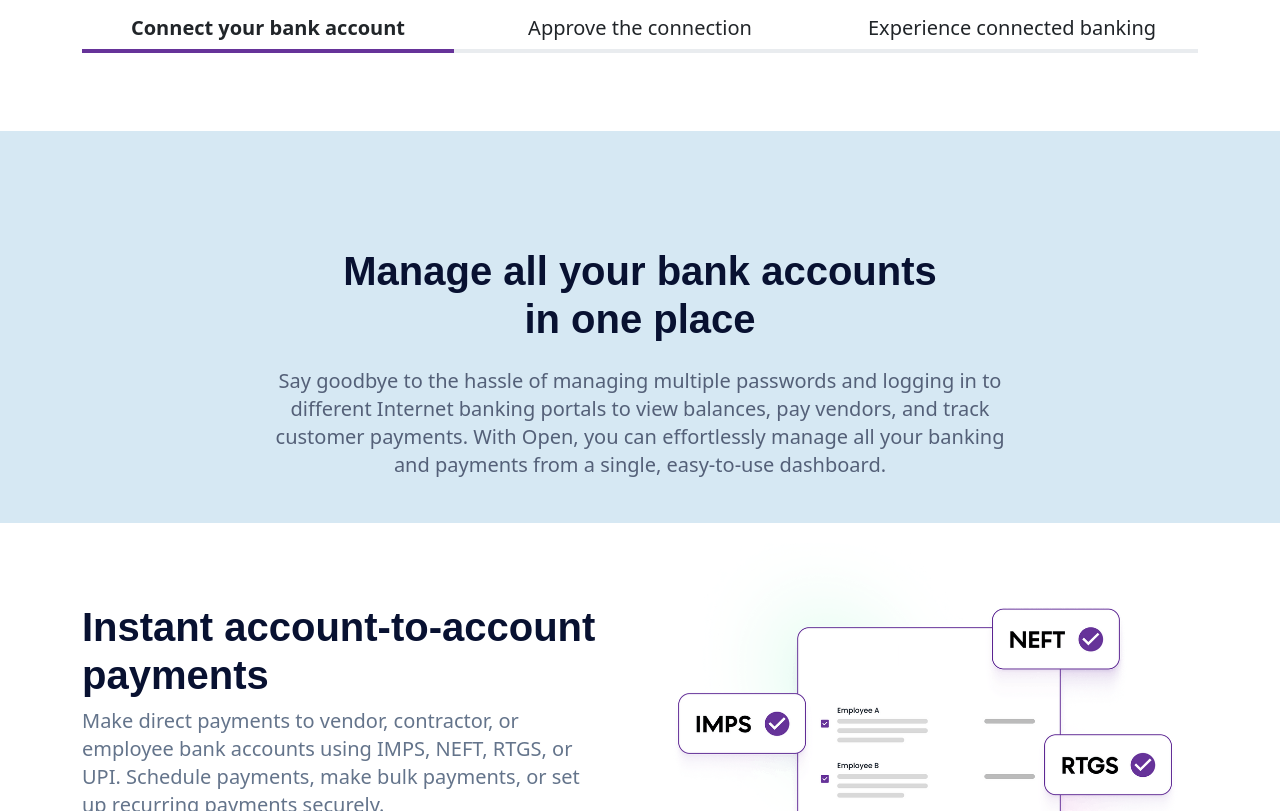
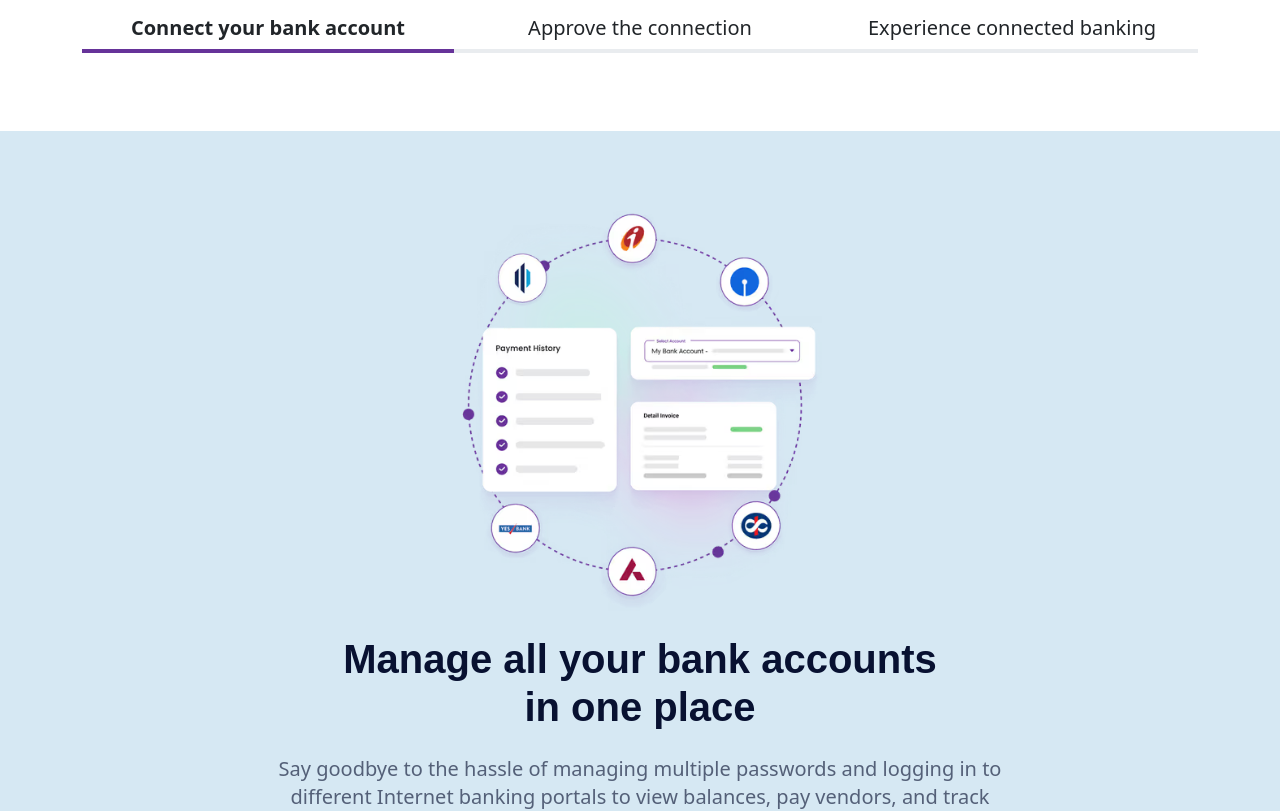
Before and after one commit to makvishan/ninjapay, a plain HTML site: page payout.html in a window 1280 px wide. Shown: the part 1302-2113 px from the top of the page. Drawn offline with nearby package versions, Linux system fonts and the light colour scheme; files that its build step writes are made by us from their sources; files whose address does not match are found by name.

Commit message:
add bugs change

```diff
--- a/payout.html
+++ b/payout.html
@@ -100,7 +100,7 @@
     <div class="container mt-5">
 
       <div class="col-lg-12" style="text-align: center;">
-        <img src="./assets//images/manage-accounts.avif" alt="" style="max-width: 100%; width: 650px;">
+        <img src="./assets/images/manage-accounts.avif" alt="" style="max-width: 100%; width: 650px;">
         <div class="mt-4">
           <h2 class="payout-content-bold">Manage all your bank accounts <br> in
             one place</h2>
```
